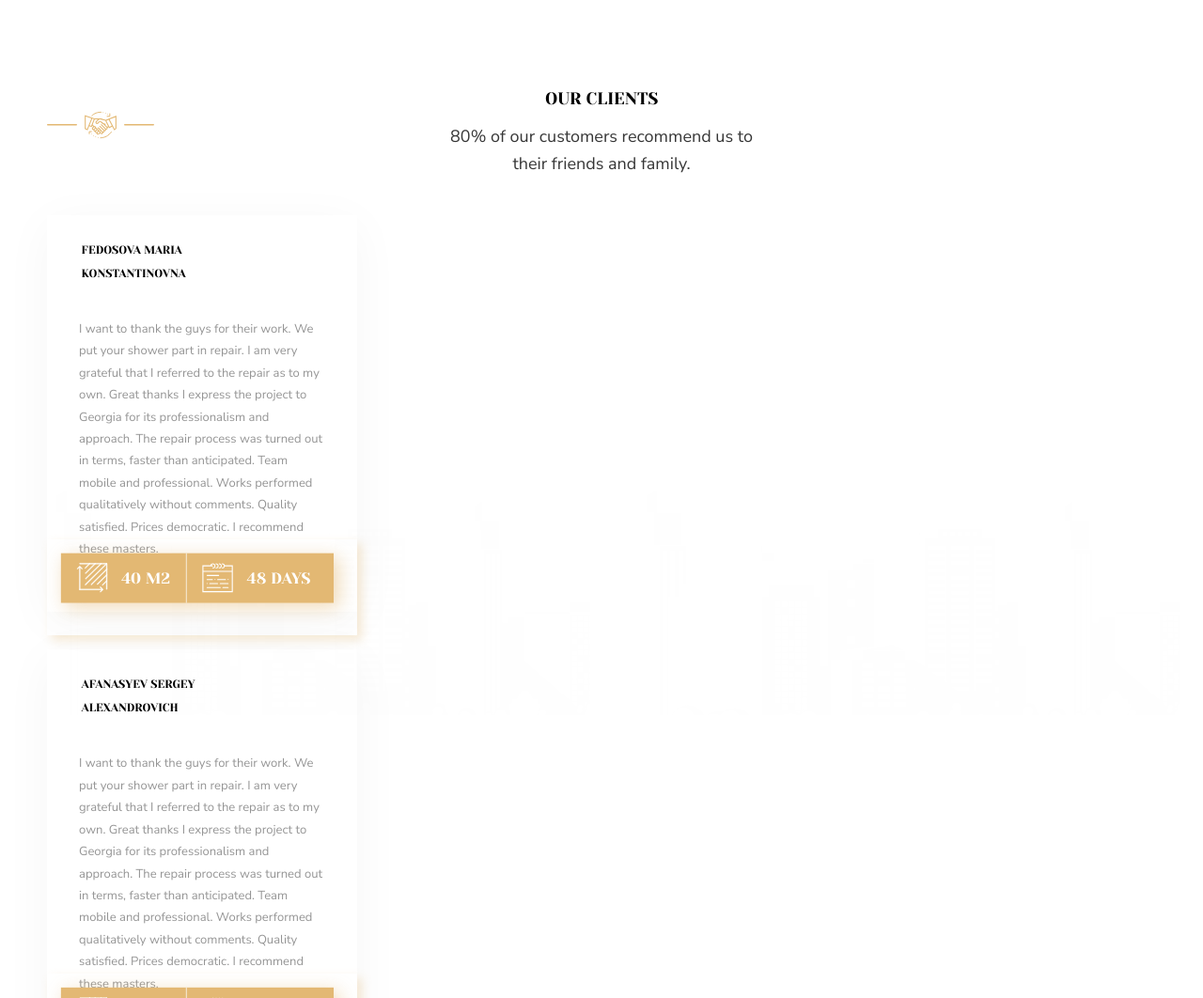
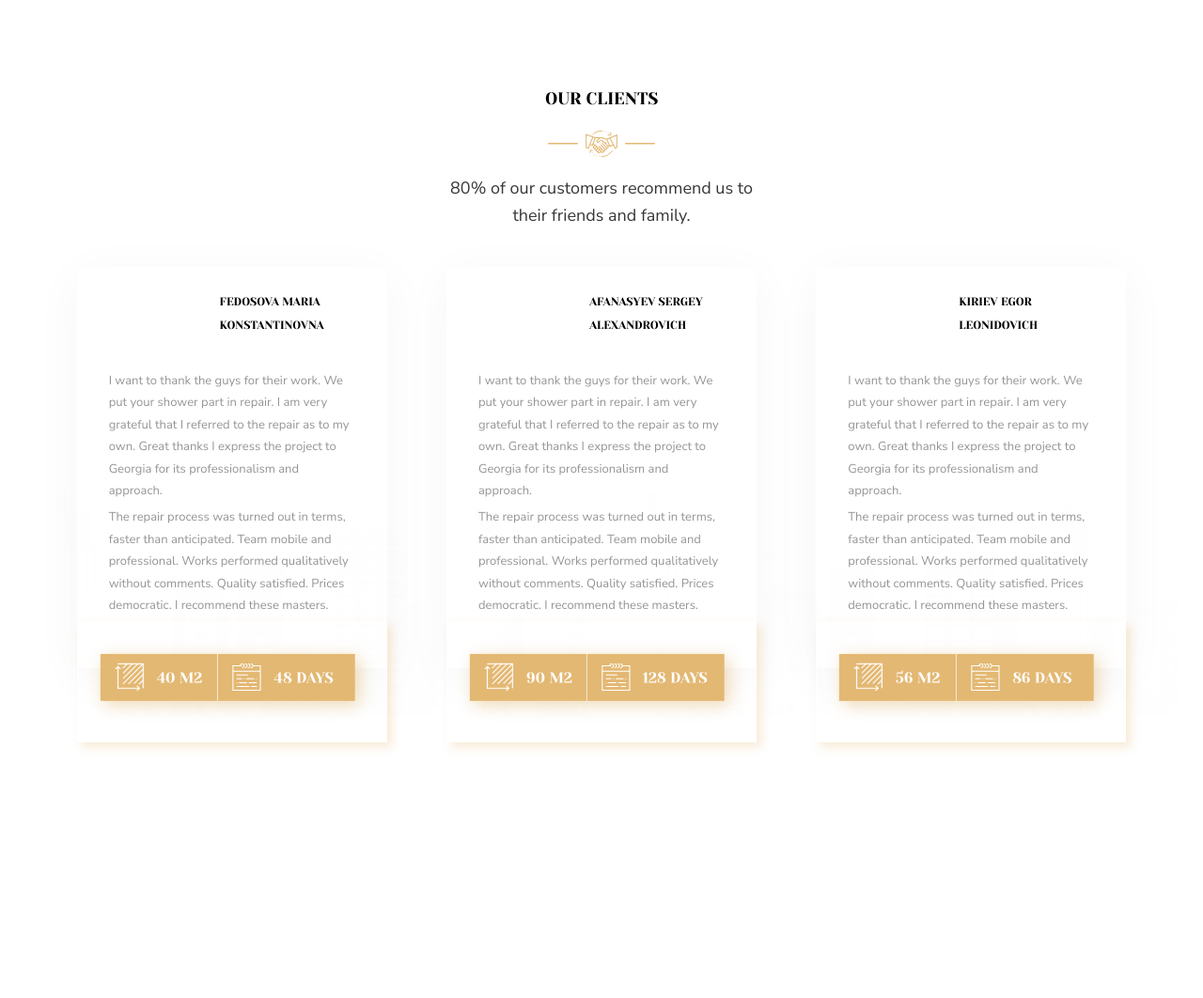
Before and after one commit to AnastasiiaAsti/Landing-Project-RPD, a plain HTML site: page index.html in a window 1280 px wide. Shown: the part 4840-5902 px from the top of the page at 94% size. Drawn offline with Linux system fonts and the light colour scheme.

Commit message:
testimonials, fix position

```diff
--- a/index.html
+++ b/index.html
@@ -361,53 +361,58 @@
 <!--Testimonials-->
 
 <section class="testimonials" id="clients">
+
   <div class="container">
+
     <h3>Our clients</h3>
-    <div class="title-icon">
-    <img src="/assets/images/handshake.svg" alt=""></div>
+    <div class="title-icon"><img src="/assets/images/handshake.svg" alt=""></div>
     <p class="testimonial-text">80% of our customers recommend us to their friends and family.</p>
+
+
     <div class="testimonial-cards">
+
       <div class="testimonial-card-block">
       <div class="testimonial-header">
       <img class="clinet-image" src="/assets/images/Maria.png" alt="">
-        <h4>Fedosova Maria<br/>
-          Konstantinovna</h4>
+        <h4>Fedosova Maria Konstantinovna</h4>
           </div>
           <p>I want to thank the guys for their work. We put your shower part in repair. I am very grateful that I referred to the repair as to my own. Great thanks I express the project
-          to Georgia for its professionalism and approach.
-          The repair process was turned out in terms, faster than anticipated. Team mobile and professional. Works performed qualitatively without comments. Quality satisfied. Prices democratic. I recommend these masters.</p>
+          to Georgia for its professionalism and approach.</p>
+          <p>The repair process was turned out in terms, faster than anticipated. Team mobile and professional. Works performed qualitatively without comments. Quality satisfied. Prices democratic. I recommend these masters.</p>
       <div class="testimonial-label">
+        <div class="label-left">
         <img src="/assets/images/Maria-label.svg" alt="">
         </div>
       </div>
       </div>
-    <div class="testimonial-cards">
+
+
     <div class="testimonial-card-block">
       <div class="testimonial-header">
         <img class="clinet-image" src="/assets/images/sergey.png" alt="">
-          <h4>Afanasyev Sergey <br/>
-            Alexandrovich
+          <h4>Afanasyev Sergey Alexandrovich
             </h4>
             </div>
             <p>I want to thank the guys for their work. We put your shower part in repair. I am very grateful that I referred to the repair as to my own. Great thanks I express the project
-            to Georgia for its professionalism and approach.
-            The repair process was turned out in terms, faster than anticipated. Team mobile and professional. Works performed qualitatively without comments. Quality satisfied. Prices democratic. I recommend these masters.</p>
+              to Georgia for its professionalism and approach.</p>
+              <p>The repair process was turned out in terms, faster than anticipated. Team mobile and professional. Works performed qualitatively without comments. Quality satisfied. Prices democratic. I recommend these masters.</p>
         <div class="testimonial-label">
-          <img src="/assets/images/sergey-label.svg" alt="">
+          <div class="label-left">
+            <img src="/assets/images/sergey-label.svg" alt=""></div>
         </div>
         </div>
-      </div>
-      <div class="testimonial-cards">
+
+
       <div class="testimonial-card-block">
           <div class="testimonial-header">
           <img class="clinet-image" src="/assets/images/egor.png" alt="">
-            <h4>Kiriev Egor <br/>
-              Leonidovich</h4>
+            <h4>Kiriev Egor Leonidovich</h4>
               </div>
               <p>I want to thank the guys for their work. We put your shower part in repair. I am very grateful that I referred to the repair as to my own. Great thanks I express the project
-              to Georgia for its professionalism and approach.
-              The repair process was turned out in terms, faster than anticipated. Team mobile and professional. Works performed qualitatively without comments. Quality satisfied. Prices democratic. I recommend these masters.</p>
+                to Georgia for its professionalism and approach.</p>
+                <p>The repair process was turned out in terms, faster than anticipated. Team mobile and professional. Works performed qualitatively without comments. Quality satisfied. Prices democratic. I recommend these masters.</p>
           <div class="testimonial-label">
+            <div class="label-left">
             <img src="/assets/images/egor-label.svg" alt="">
   </div>
   </div>
--- a/styles/style.css
+++ b/styles/style.css
@@ -834,11 +834,17 @@ nav__tel {
   opacity: 0.05;
 }
 
+.testimonials .title-icon {
+  text-align: center;
+  margin: 20px 15px 35px 15px;
+}
+
 .testimonials h3 {
   font-size: 18px;
   line-height: 25px;
   margin-bottom: 0;
   text-align: center;
+
 }
 
 .testimonials .testimonial-text {
@@ -863,13 +869,19 @@ nav__tel {
   position: relative;
   text-align: left;
   padding: 25px 34px 50px;
-  margin: 0;
+  margin: auto;
+  background: #fffff;
   max-width: 330px;
 }
 
 .testimonials .testimonial-cards .testimonial-card-block .testimonial-header {
   margin-bottom: 25px;
+  display: flex;
+  align-items: center;
+  justify-content: space-between;
+  font-family: "Yeseva One", cursive;
 }
+
 
 .testimonials .testimonial-cards .testimonial-card-block .testimonial-header .client-image {
   display: inline-block;
@@ -894,12 +906,21 @@ nav__tel {
 .testimonials .testimonial-cards .testimonial-card-block .testimonial-label {
   position: absolute;
   left: 0;
-  bottom: -25px;
+  margin-bottom: -25px;
   line-height: 25px;
   display: inline-block;
+  align-items: start;
   box-shadow: 5px 5px 10px rgba(227, 184, 115, 0.3);
 }
 
 .testimonials .testimonial-cards .testimonial-card-block .testimonial-label img {
   margin-right: 8px;
 }
+
+.testimonials .testimonial-cards .testimonial-card-block .testimonial-label .label-left {
+  border: 1px solid white;
+  padding: 10px;
+  margin-top: 10px;
+  position: relative;
+  text-align: left;
+}
```
Also changed, not shown: 2 other files. Lines whose indentation alone changed are shown as unchanged.
